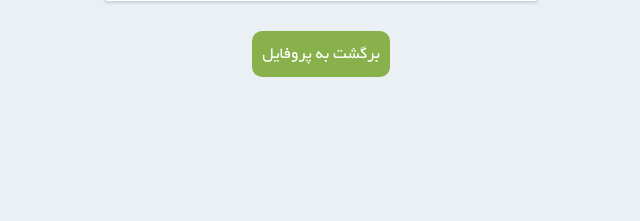
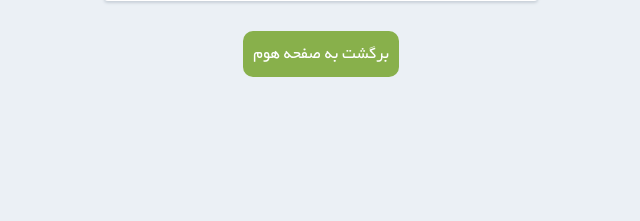
Before and after one commit to IrangardProject/Irangard-Back-End, a Django app: template Irangard/accounts/templates/success_payment.html in a window 1280 px wide. Shown: the part 534-755 px from the top of the page, without its empty margins (319-959 px from the left). Run offline with Django 3.2, Linux system fonts and the light colour scheme; the template is opened without the code that fills it, so the values that code supplies are empty.

Commit message:
[fix] success payment url

```diff
--- a/Irangard/accounts/templates/success_payment.html
+++ b/Irangard/accounts/templates/success_payment.html
@@ -96,11 +96,11 @@
         <p style="margin-top:10px;">.حساب کاربری شما به کاربر ویژه ارتقا یافت</p>
       </p>
     </div>
-    <div><a id='link'><button id="myButton" class="mdl-button mdl-js-button mdl-button--raised green">برگشت به پروفایل</button></a></div>
+    <div><a id='link'><button id="myButton" class="mdl-button mdl-js-button mdl-button--raised green">برگشت به صفحه هوم</button></a></div>
 
     <script type="text/javascript">
       var username = "{{username}}"
-      var scrt_var = "https://quilco.ir/profile/"+username;
+      var scrt_var = "https://quilco.ir/profile/";
       document.getElementById("link").setAttribute("href",scrt_var);
    </script>
 
```
